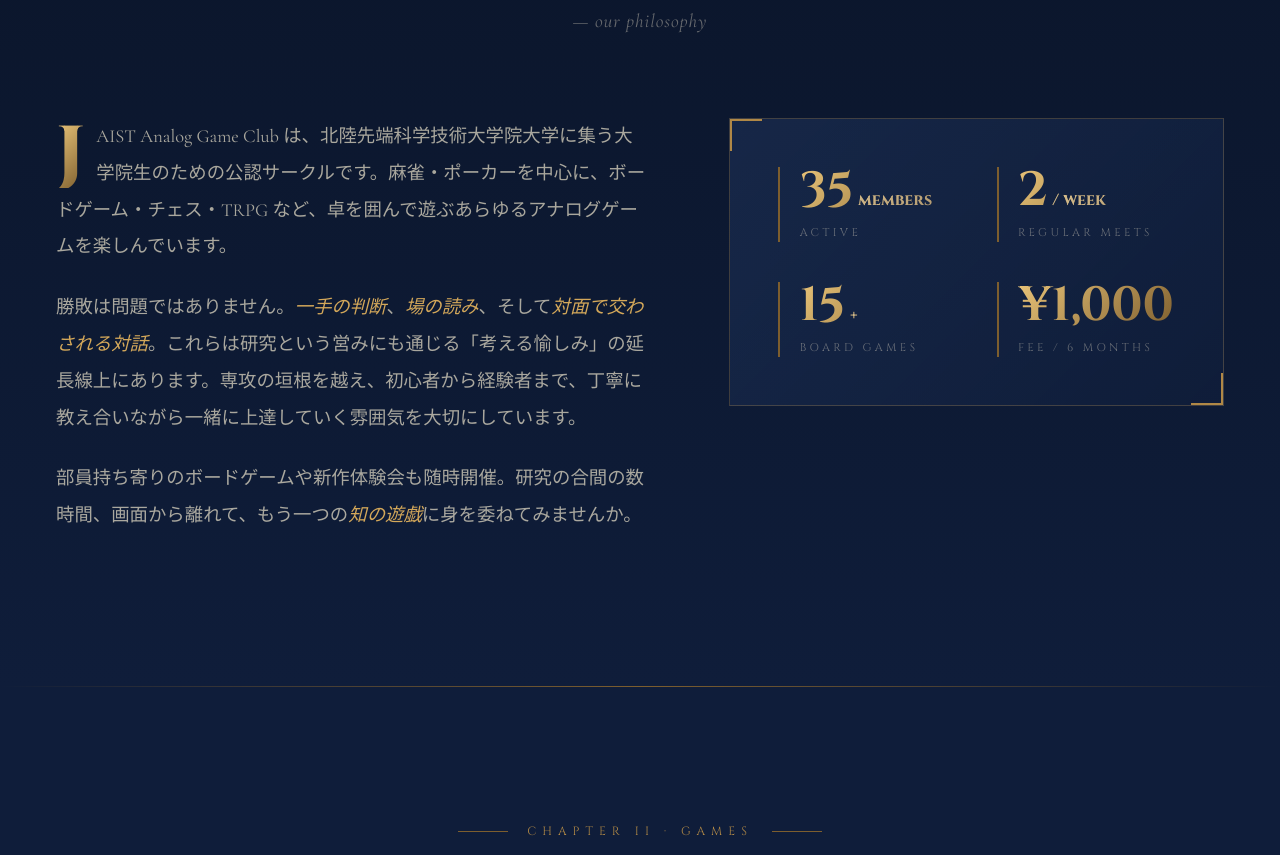
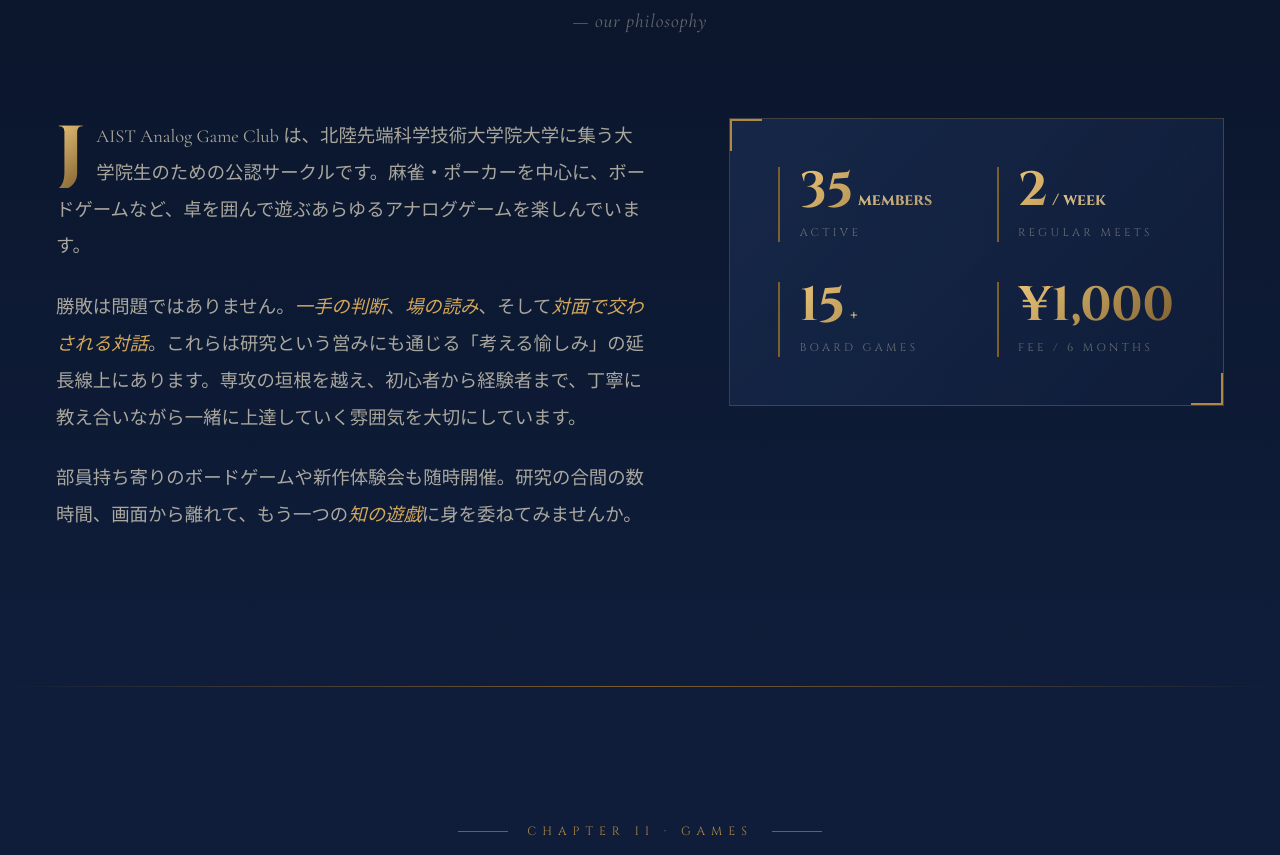
Before and after one commit to jaist-analog-game-club/official-website, a plain HTML site: page index.html in a window 1280 px wide. Shown: the part 1124-1979 px from the top of the page. Drawn offline with nearby package versions, Linux system fonts and the light colour scheme; no server answers.

Commit message:
Update index.html

```diff
--- a/index.html
+++ b/index.html
@@ -97,7 +97,7 @@
   <div class="about-grid">
     <div class="about-text reveal">
       <p data-i18n="about-p1">
-        JAIST Analog Game Club は、北陸先端科学技術大学院大学に集う大学院生のための公認サークルです。麻雀・ポーカーを中心に、ボードゲーム・チェス・TRPG など、卓を囲んで遊ぶあらゆるアナログゲームを楽しんでいます。
+        JAIST Analog Game Club は、北陸先端科学技術大学院大学に集う大学院生のための公認サークルです。麻雀・ポーカーを中心に、ボードゲームなど、卓を囲んで遊ぶあらゆるアナログゲームを楽しんでいます。
       </p>
       <p data-i18n="about-p2">
         勝敗は問題ではありません。<em>一手の判断</em>、<em>場の読み</em>、そして<em>対面で交わされる対話</em>。これらは研究という営みにも通じる「考える愉しみ」の延長線上にあります。専攻の垣根を越え、初心者から経験者まで、丁寧に教え合いながら一緒に上達していく雰囲気を大切にしています。
```
